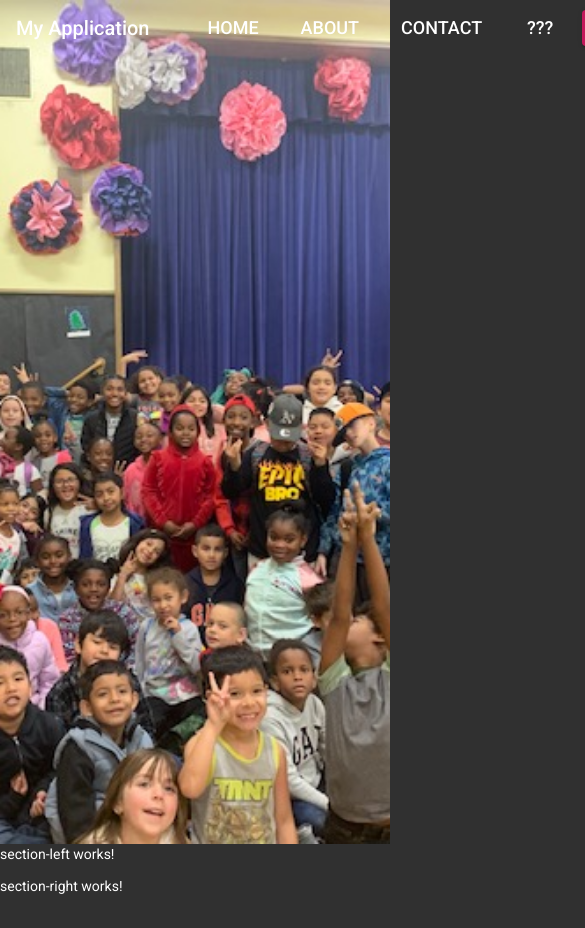
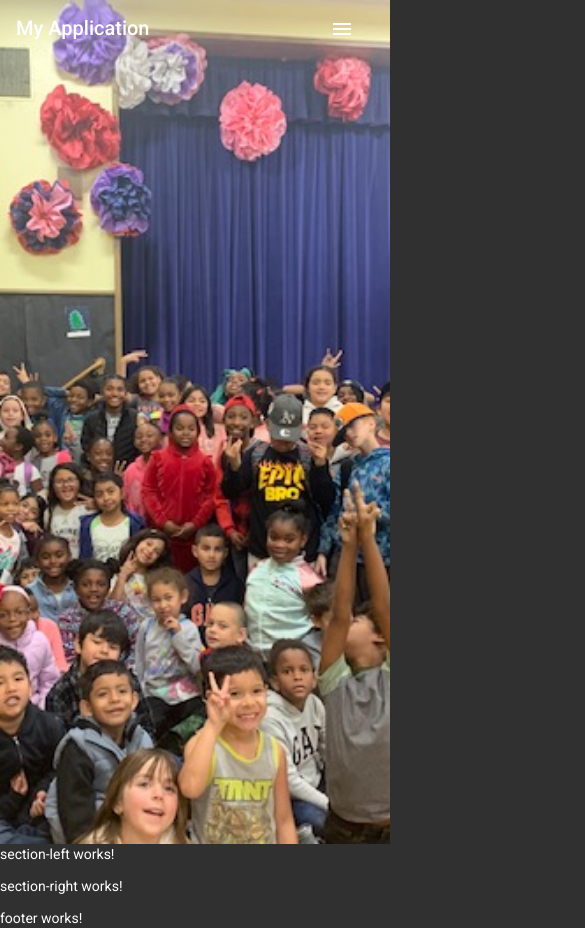
Before and after one commit to analystbruh/gems-site, an Angular app: page / in a window 390 px wide. Shown: the top 928 px of the page, 585 px wide, since content can reach past the window. Before the commit the page ends 896 px from the top, so only its background shows below. Built offline with nearby package versions, Linux system fonts and the light colour scheme.

Commit message:
menu behavior

```diff
--- a/src/app/app.component.html
+++ b/src/app/app.component.html
@@ -1,2 +1,3 @@
 <app-header></app-header>
 <router-outlet></router-outlet>
+<app-footer></app-footer>
--- a/src/app/app.module.ts
+++ b/src/app/app.module.ts
@@ -3,7 +3,8 @@ import { BrowserModule } from '@angular/platform-browser';
 import { MatCardModule } from '@angular/material/card';
 import { MatToolbarModule } from '@angular/material/toolbar';
 import { MatIconModule } from '@angular/material/icon';
-import { MatButtonModule } from '@angular/material/button'
+import { MatButtonModule } from '@angular/material/button';
+import { MatMenuModule } from '@angular/material/menu';
 
 import { AppRoutingModule } from './app-routing.module';
 import { AppComponent } from './app.component';
@@ -34,7 +35,8 @@ import { NavMenuComponent } from './nav-menu/nav-menu.component';
     MatCardModule,
     MatToolbarModule,
     MatIconModule,
-    MatButtonModule
+    MatButtonModule,
+    MatMenuModule
   ],
   providers: [],
   bootstrap: [AppComponent]
--- a/src/app/nav-menu/nav-menu.component.css
+++ b/src/app/nav-menu/nav-menu.component.css
@@ -11,3 +11,21 @@ ul {
 .mat-button, .mat-raised-button {
     font-size: large;
 }
+
+.burger {
+    display: none;
+}
+
+@media (max-width: 768px) {
+    a {
+        display: block;
+    }
+
+    .main {
+        display: none;
+    }
+
+    .burger {
+        display: inline;
+    }
+}
--- a/src/app/nav-menu/nav-menu.component.html
+++ b/src/app/nav-menu/nav-menu.component.html
@@ -1,7 +1,14 @@
-<ul>
+<ul class="main">
     <li><a href="#" mat-button>HOME</a></li>
     <li><a href="#" mat-button>ABOUT</a></li>
     <li><a href="#" mat-button>CONTACT</a></li>
-    <li><a href="#" mat-button>???</a></li>
     <li><button mat-raised-button color="primary">DONATE</button></li>
 </ul>
+
+<button mat-button [matMenuTriggerFor]="menu" class="burger"><mat-icon>menu</mat-icon></button>
+<mat-menu #menu="matMenu" class="text-center">
+    <a href="#" mat-button>HOME</a>
+    <a href="#" mat-button>ABOUT</a>
+    <a href="#" mat-button>CONTACT</a>
+    <button mat-raised-button color="primary">DONATE</button>
+</mat-menu>
```
Also changed, not shown: src/app/home/home.component.html (line endings or trailing spaces).
